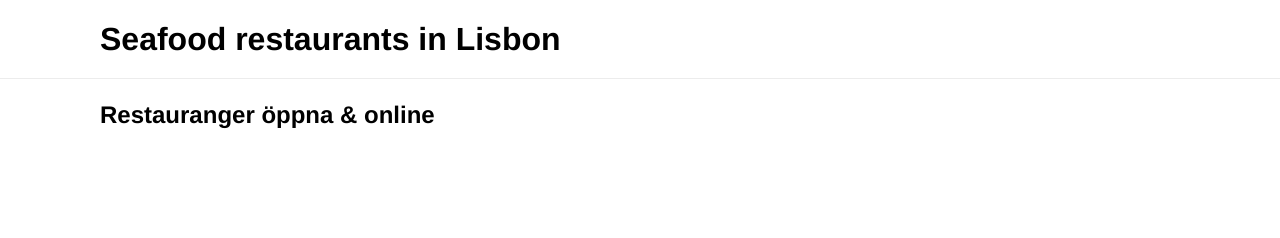
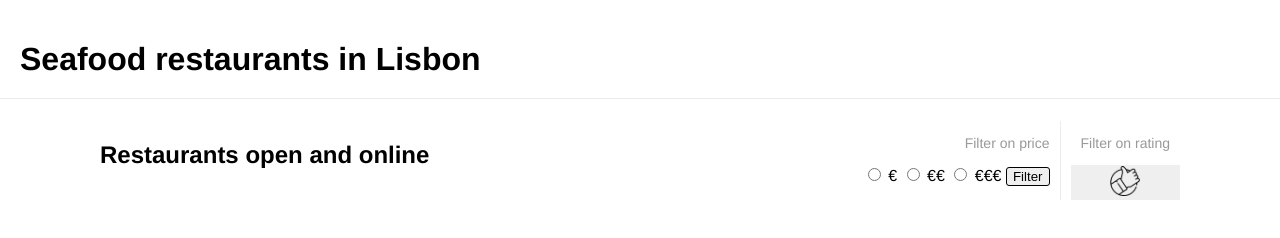
Before and after one commit to kajsabootin/project-food-hippos, a plain HTML site: page index.html in a window 1280 px wide. Drawn offline with Linux system fonts and the light colour scheme; no server answers.

Commit message:
Ready for merge

```diff
--- a/index.html
+++ b/index.html
@@ -10,10 +10,40 @@
 
   <body>
     <h1>Seafood restaurants in Lisbon</h1>
+    <h2 class="mobile-title">Restaurants open and online</h2>
     <article class="card-container">
-      <h2>Restauranger öppna & online</h2>
+      <div class="form-container">
+        <h2>Restaurants open and online</h2>
+
+        <div class="filter-container">
+          <form action="" class="filter" id="filter-price">
+            <p>Filter on price</p>
+            <input type="radio" id="lowPrice" name="cost" value="low" />
+            <label for="lowPrice">€</label>
+            <input type="radio" id="mediumPrice" name="cost" value="medium" />
+            <label for="mediumPrice">€€</label>
+            <input type="radio" id="highPrice" name="cost" value="high" />
+            <label for="highPrice">€€€</label>
+            <button id="filterButton">Filter</button>
+          </form>
+
+          <div class="rating-container">
+            <p>Filter on rating</p>
+            <button type="button" id="rating-button" class="rating-button">
+              <img src="images/good.png" alt="Thumb pointing up" />
+            </button>
+          </div>
+        </div>
+      </div>
+
       <section id="restaurants" class="restaurant-card"></section>
     </article>
     <script src="script.js"></script>
   </body>
 </html>
+
+<!--
+
+<div>Icons made by <a href="https://www.flaticon.com/authors/freepik" title="Freepik">Freepik</a> from <a href="https://www.flaticon.com/" title="Flaticon">www.flaticon.com</a></div>
+
+-->
--- a/script.js
+++ b/script.js
@@ -13,13 +13,13 @@ fetch(url, { headers: { "user-key": apiKey } })
       console.log(resto.restaurant.name);
       restaurantContainer.innerHTML += `<a href= ${resto.restaurant.url} class="resturant-card">
         <img class="restaurant-image" src= ${resto.restaurant.photos[0].photo.thumb_url}>
+        <h3>${resto.restaurant.name}</h3>
 
+      <div class="b-a-container">
+      <p class="address">${resto.restaurant.location.address}</p>
+      <button class="booking-button">Book</button>
+      </div>
 
-      <h3>${resto.restaurant.name}</h3>
-
-
-      <p class="address">${resto.restaurant.location.address}</p>
-      <button class="booking-button">KNAPPEN</button>
       <br>
       <p class="average-cost">${resto.restaurant.average_cost_for_two} ${resto.restaurant.user_rating.aggregate_rating}</p>
 
--- a/style.css
+++ b/style.css
@@ -6,9 +6,16 @@ body {
 h1 {
   border-bottom: 1px solid #ececec;
   padding: 0 100px 20px 100px;
+  text-align: center;
 }
 
 h2 {
+  display: none;
+}
+
+.mobile-title {
+  display: block;
+  text-align: center;
 }
 
 h3 {
@@ -36,8 +43,30 @@ a {
   position: relative;
 }
 
+.form-container {
+  display: flex;
+  flex-direction: row;
+  justify-content: center;
+}
+
+.filter-container {
+  display: flex;
+}
+
+/* FORM */
+.filter button {
+  border: 1px solid black;
+  border-radius: 3px;
+}
+
+.filter p {
+  text-align: end;
+  padding: 0;
+  width: 100%;
+}
+
 .card-container {
-  padding: 0 100px;
+  padding: 0;
 }
 
 .restaurant-card {
@@ -52,15 +81,22 @@ a {
 }
 
 .average-cost {
-  border-top: 1px dashed #ececec;
   margin-bottom: 5px;
   font-size: 10px;
   position: absolute;
   left: 0;
   bottom: 0;
   right: 0;
+  width: 100%;
+  border-top: 1px dashed #ececec;
+  padding: 0;
 }
 
+.b-a-container {
+  display: flex;
+  flex-direction: row;
+  justify-content: space-between;
+}
 .restaurant-image {
   width: 100%;
   height: 150px;
@@ -70,9 +106,80 @@ a {
 }
 
 .booking-button {
-  width: 45px;
-  height: 45px;
+  width: 35px;
+  height: 35px;
   border-radius: 50%;
   border-color: green;
+  background-color: #fff;
   float: right;
+  text-align: center;
+  margin-right: 10px;
+  padding: 0;
 }
+
+.smiley {
+  height: 10px;
+  width: 10px;
+}
+
+.rating {
+  margin-bottom: 5px;
+  font-size: 10px;
+  position: absolute;
+  left: 0;
+  bottom: 0;
+  right: 0;
+  width: 100%;
+}
+.rating-container {
+  display: flex;
+  flex-direction: column;
+  margin-left: 10px;
+  padding-left: 10px;
+  border-left: 1px solid #ececec;
+}
+
+.rating-container p {
+  white-space: nowrap;
+}
+.rating-button {
+  border: none;
+  /*border-radius: 50%;
+  width: 50px; */
+}
+
+.rating-button img {
+  height: 30px;
+}
+
+button:focus {
+  outline: 0;
+}
+
+@media (min-width: 800px) {
+  h1 {
+    text-align: left;
+    padding: 20px;
+  }
+  h2 {
+    display: inline-block;
+  }
+
+  .card-container {
+    padding: 0 50px;
+  }
+
+  .form-container {
+    justify-content: space-between;
+  }
+
+  .mobile-title {
+    display: none;
+  }
+}
+
+@media (min-width: 1240px) {
+  .card-container {
+    padding: 0 100px;
+  }
+}
```
Also changed, not shown: images/good.png (added).
